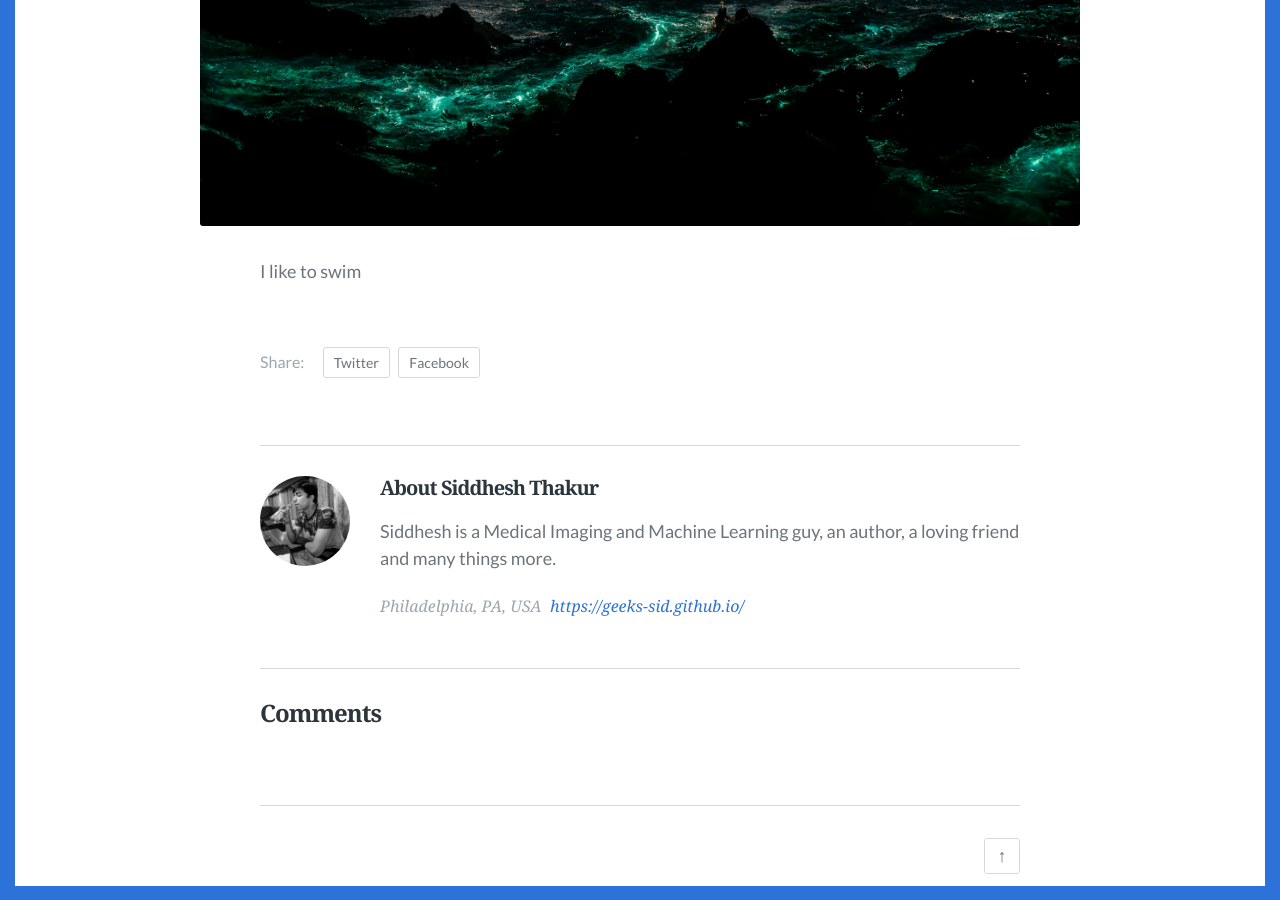
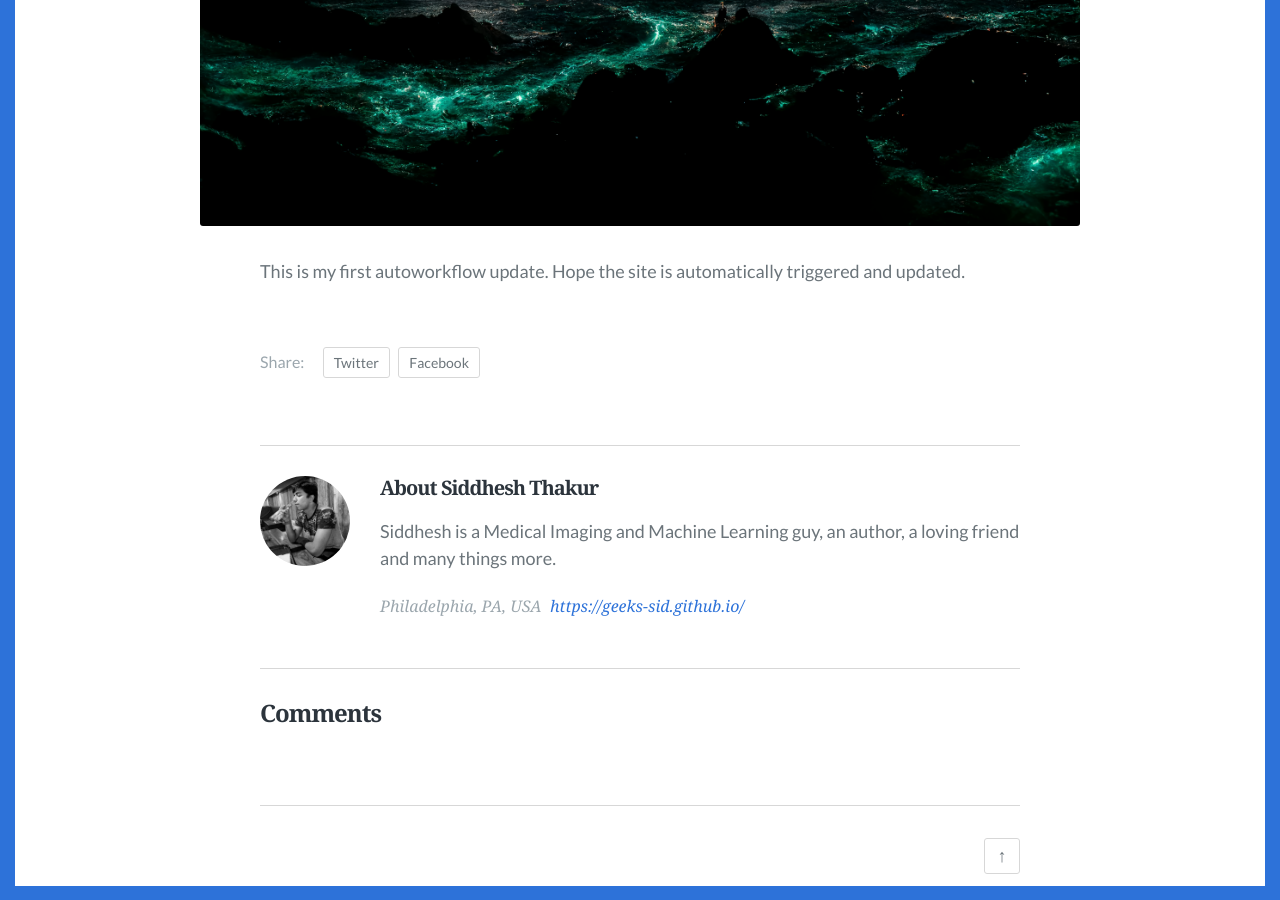
Before and after one commit to Geeks-Sid/Geeks-Sid.github.io, a Jekyll site: the page built from _posts/2020-05-02-second-post.md, in a window 1280 px wide and 900 px high, scrolled down 674 px. Built offline with Jekyll 4.4.1, drawn with Linux system fonts in a browser that asks for light colours; comment, search, counter and statistics services are not loaded.

Commit message:
Autotrigger succes?

```diff
--- a/_posts/2020-05-02-second-post.md
+++ b/_posts/2020-05-02-second-post.md
@@ -8,4 +8,4 @@ date: 2020-01-05
 feature_image: images/design.jpg
 ---
 
-I like to swim
+This is my first autoworkflow update. Hope the site is automatically triggered and updated.
```
